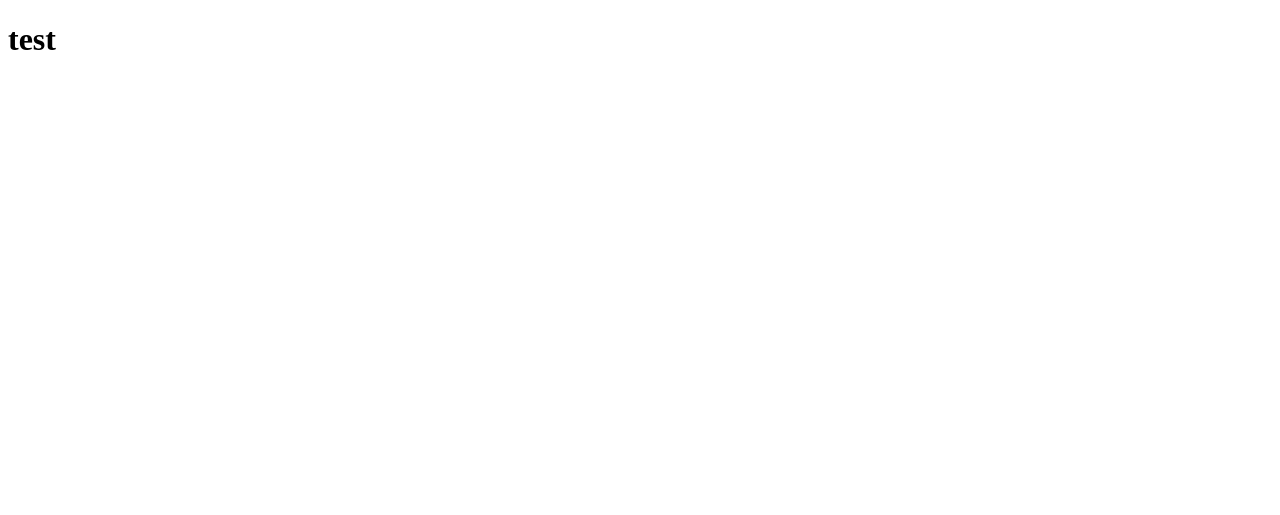
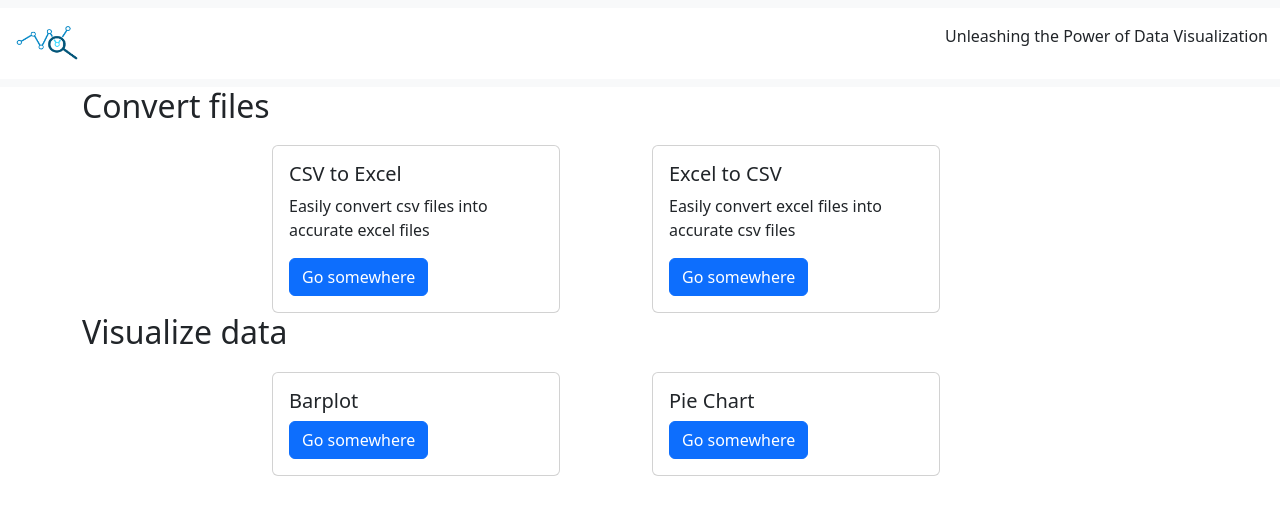
Before and after one commit to midrissi01/projet_visualisation_data, a Django app: page /data/ in a window 1280 px wide. Before the commit the part shown is almost empty. Shown: the top 515 px of the page. Run offline with Django 4.2, Linux system fonts and the light colour scheme.

Commit message:
index.html

```diff
--- /dev/null
+++ b/data_visualisation/data_app/static/css/style.css
@@ -0,0 +1,12 @@
+#cards1,
+#cards2 {
+  justify-content: center;
+  margin-top: 20px;
+}
+.container-fluid {
+  background-color: white;
+}
+.navbar-brand > img {
+  height: 60px;
+  width: 70px;
+}
--- a/data_visualisation/data_app/templates/data_app/index.html
+++ b/data_visualisation/data_app/templates/data_app/index.html
@@ -1,12 +1,78 @@
-
 <!DOCTYPE html>
 <html lang="en">
   <head>
     <meta charset="UTF-8" />
     <meta name="viewport" content="width=device-width, initial-scale=1.0" />
-    <title>Document</title>
+    <link
+      href="https://cdn.jsdelivr.net/npm/bootstrap@5.3.2/dist/css/bootstrap.min.css"
+      rel="stylesheet"
+      integrity="sha384-T3c6CoIi6uLrA9TneNEoa7RxnatzjcDSCmG1MXxSR1GAsXEV/Dwwykc2MPK8M2HN"
+      crossorigin="anonymous"
+    />
+    <link href="../../static/css/style.css" rel="stylesheet" />
+    <title>Acceuil</title>
   </head>
   <body>
-    <h1>test</h1>
+    <nav class="navbar bg-body-tertiary">
+      <div class="container-fluid">
+        <a class="navbar-brand" href="#">
+          <img
+            src="../../static/assets/logo.png"
+            alt="Logo"
+            width="30"
+            height="24"
+            class="d-inline-block align-text-top"
+          />
+        </a>
+        <p>Unleashing the Power of Data Visualization</p>
+      </div>
+    </nav>
+
+    <div class="container">
+      <h2>Convert files</h2>
+      <div class="row" id="cards1">
+        <div class="col-4">
+          <div class="card" style="width: 18rem">
+            <div class="card-body">
+              <h5 class="card-title">CSV to Excel</h5>
+              <p class="card-text">
+                Easily convert csv files into accurate excel files
+              </p>
+              <a href="#" class="btn btn-primary">Go somewhere</a>
+            </div>
+          </div>
+        </div>
+        <div class="col-4">
+          <div class="card" style="width: 18rem">
+            <div class="card-body">
+              <h5 class="card-title">Excel to CSV</h5>
+              <p class="card-text">
+                Easily convert excel files into accurate csv files
+              </p>
+              <a href="#" class="btn btn-primary">Go somewhere</a>
+            </div>
+          </div>
+        </div>
+      </div>
+      <h2>Visualize data</h2>
+      <div class="row" id="cards2">
+        <div class="col-4">
+          <div class="card" style="width: 18rem">
+            <div class="card-body">
+              <h5 class="card-title">Barplot</h5>
+              <a href="#" class="btn btn-primary">Go somewhere</a>
+            </div>
+          </div>
+        </div>
+        <div class="col-4">
+          <div class="card" style="width: 18rem">
+            <div class="card-body">
+              <h5 class="card-title">Pie Chart</h5>
+              <a href="#" class="btn btn-primary">Go somewhere</a>
+            </div>
+          </div>
+        </div>
+      </div>
+    </div>
   </body>
 </html>
```
Also changed, not shown: data_visualisation/data_app/static/assets/logo.png (added).
